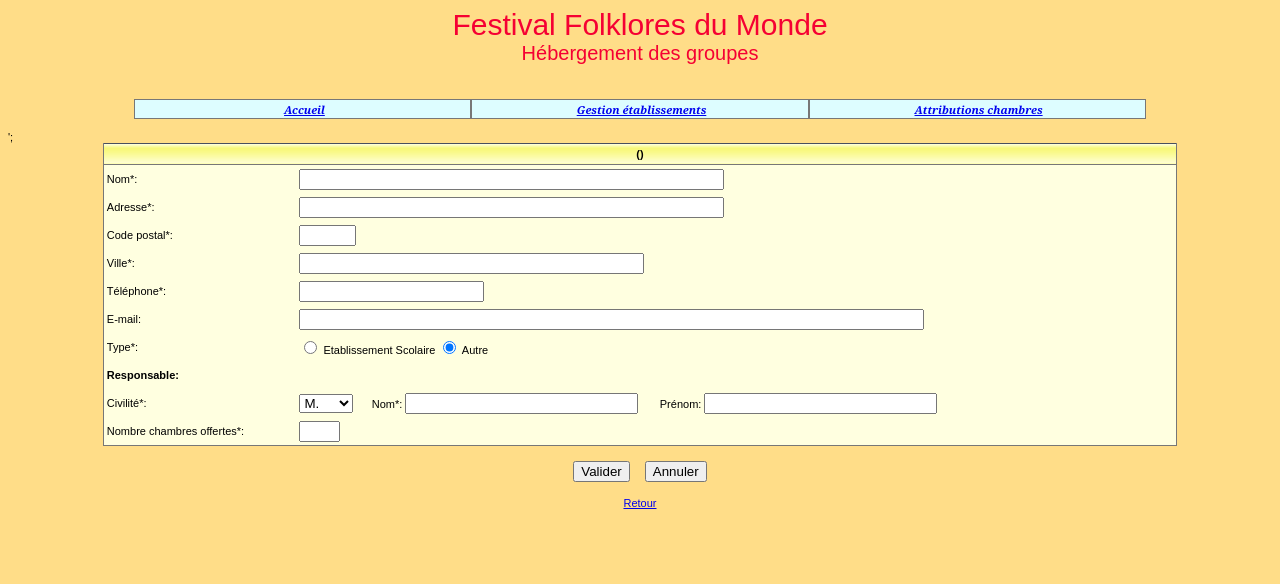
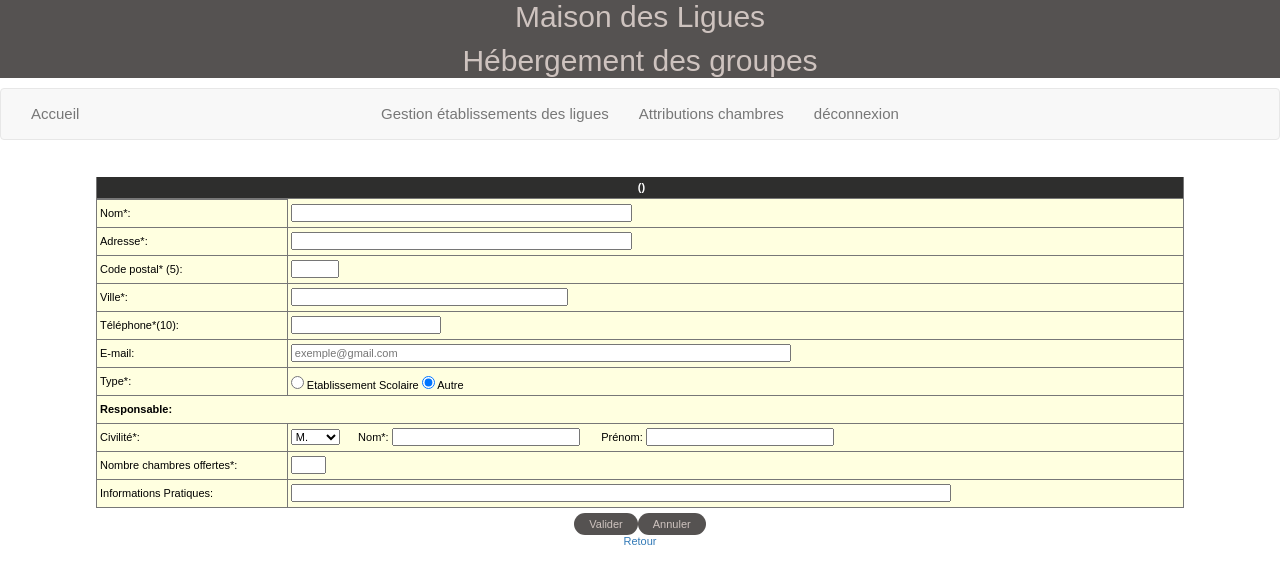
Before and after one commit to mathisprin/M2L-FESTIVAL, a PHP site: page /modificationEtablissement.php?action=1 in a window 1280 px wide. Shown: the top 584 px of the page. Run offline with PHP 8.4, Linux system fonts and the light colour scheme; the visitor is signed in with stand-in values (Sample User, id 1); data that the repository does not hold is empty.

Commit message:
second commit

```diff
--- a/_controlesEtGestionErreurs.inc.php
+++ b/_controlesEtGestionErreurs.inc.php
@@ -6,15 +6,26 @@
 // considère qu'il s'agit d'un code postal
 function estUnCp($codePostal)
 {
-   // Le code postal doit comporter 5 chiffres
-   return strlen($codePostal)== 5 && estEntier($codePostal);
+   if ( preg_match ( "%^[0-9]{5,5}$% " , $codePostal ) )
+   {
+      return true;
+   }
+}
+
+// considère qu'il s'agit d'un code postal
+function estUnTel($tel)
+{
+   if ( preg_match ( "%^[0-9]{10,10}$% " , $tel ) )
+   {
+      return true;
+   }
 }
 
 // Si la valeur transmise ne contient pas d'autres caractères que des chiffres,
 // la fonction retourne vrai
 function estEntier($valeur)
 {
-   return !preg_match("[^0-9]", $valeur);
+   return !preg_match("[0-9]", $valeur);
 }
 
 // Si la valeur transmise ne contient pas d'autres caractères que des chiffres
@@ -45,8 +56,11 @@ function verifierDonneesEtabM($connexion, $id, $nom, $adresseRue, $codePostal,
    if ($nombreChambresOffertes!="" && (!estEntier($nombreChambresOffertes) ||
        !estModifOffreCorrecte($connexion, $id, $nombreChambresOffertes)))
    {
-      ajouterErreur
-      ("La valeur de l'offre est non entière ou inférieure aux attributions effectuées");
+      ajouterErreur("La valeur de l'offre est non entière ou inférieure aux attributions effectuées");
+   }
+   if ($tel!=estUnTel($tel))
+   {
+      ajouterErreur("le numéro de téléphone doit contenir uniquement des chiffres");
    }
 }
 
--- a/_debut.inc.php
+++ b/_debut.inc.php
@@ -1,34 +1,68 @@
+<?php
 
-<!DOCTYPE HTML PUBLIC "-//W3C//DTD HTML 4.01 Transitional//EN"
-"http://www.w3.org/TR/html4/loose.dtd">
+?>
+<!DOCTYPE html>
 <!-- TITRE ET MENUS -->
 <html lang="fr">
 <head>
 <title>Festival</title>
 <meta http-equiv="Content-Language" content="fr">
-<meta http-equiv="Content-Type" content="text/html; charset=utf-8">
+<meta charset="utf-8">
 <link href="css/cssGeneral.css" rel="stylesheet" type="text/css">
+<!-- Latest compiled and minified CSS -->
+<link rel="stylesheet" href="https://maxcdn.bootstrapcdn.com/bootstrap/3.4.0/css/bootstrap.min.css">
+
+<!-- jQuery library -->
+<script src="https://ajax.googleapis.com/ajax/libs/jquery/3.4.1/jquery.min.js"></script>
+
+<!-- Latest compiled JavaScript -->
+<script src="https://maxcdn.bootstrapcdn.com/bootstrap/3.4.0/js/bootstrap.min.js"></script>
 </head>
 <body class="basePage">
 
 <!--  Tableau contenant le titre -->
-<table width="100%" cellpadding="0" cellspacing="0">
+   <div class=head>
+      <p class="titre">Maison des Ligues <br>
+      </p>
+      <p class="sous_titre"> H&eacute;bergement des groupes</p>
+   </div>
+<!--<table width="100%" cellpadding="0" cellspacing="0">
    <tr>
-      <td class="titre">Festival Folklores du Monde <br>
+      <td class="titre">Maison des Ligues <br>
       <span id="texteNiveau2" class="texteNiveau2">
       H&eacute;bergement des groupes</span><br>&nbsp;
       </td>
    </tr>
-</table>
+</table>-->
 
 <!--  Tableau contenant les menus -->
+<!--
 <table width="80%" cellpadding="0" cellspacing="0" class="tabMenu" align="center">
    <tr>
       <td class="menu"><a href="index.php">Accueil</a></td>
       <td class="menu"><a href="listeEtablissements.php">
-      Gestion établissements</a></td>
+      Gestion établissements des ligues</a></td>
       <td class="menu"><a href="consultationAttributions.php">
       Attributions chambres</a></td>
    </tr>
 </table>
-<br>';
+-->
+<nav class="navbar navbar-default" role="navigation">
+    <div class="navbar-collapse collapse">
+        <ul class="nav navbar-nav navbar-left">
+            <li><a href="index.php">Accueil</a></li>
+        </ul>
+        <ul class="nav navbar-nav navbar-center">
+            <li><a href="listeEtablissements.php">Gestion établissements des ligues</a></li>
+            <li><a href="consultationAttributions.php">Attributions chambres</a></li>
+            <?php
+
+
+                echo"<li><a href='deconnexion.php'>déconnexion</a></li>";
+
+            ?>
+
+        </ul>
+    </div>
+</nav>
+<br>
--- a/_gestionBase.inc.php
+++ b/_gestionBase.inc.php
@@ -23,7 +23,9 @@ function connect()
 
 function obtenirReqEtablissements()
 {
-   $req="select id, nom from Etablissement order by id";
+
+   $req="select id, nom from Etablissement  order by id";
+
    return $req;
 }
 
@@ -57,7 +59,7 @@ function supprimerEtablissement($connexion, $id)
 function modifierEtablissement($connexion, $id, $nom, $adresseRue, $codePostal,
                                $ville, $tel, $adresseElectronique, $type,
                                $civiliteResponsable, $nomResponsable,
-                               $prenomResponsable, $nombreChambresOffertes)
+                               $prenomResponsable, $nombreChambresOffertes,$infosP)
 {
    $nom=str_replace("'", "''", $nom);
    $adresseRue=str_replace("'","''", $adresseRue);
@@ -71,7 +73,7 @@ function modifierEtablissement($connexion, $id, $nom, $adresseRue, $codePostal,
          adresseElectronique='$adresseElectronique',type='$type',
          civiliteResponsable='$civiliteResponsable',nomResponsable=
          '$nomResponsable',prenomResponsable='$prenomResponsable',
-         nombreChambresOffertes='$nombreChambresOffertes' where id='$id'";
+         nombreChambresOffertes='$nombreChambresOffertes',infosP='$infosP' where id='$id'";
 
       $connexion->query($req);
 }
@@ -192,7 +194,7 @@ function modifierAttribChamb($connexion, $idEtab, $idGroupe, $nbChambres)
    $req="select count(*) as nombreAttribGroupe from Attribution where idEtab=
         '$idEtab' and idGroupe='$idGroupe'";
    $rsAttrib=$connexion->query($req);
-   $lgAttrib=fetch(PDO::FETCH_ASSOC);
+   $lgAttrib=$rsAttrib->fetch(PDO::FETCH_ASSOC);
    if ($nbChambres==0)
       $req="delete from Attribution where idEtab='$idEtab' and idGroupe='$idGroupe'";
    else
@@ -203,7 +205,7 @@ function modifierAttribChamb($connexion, $idEtab, $idGroupe, $nbChambres)
       else
          $req="insert into Attribution values('$idEtab','$idGroupe', $nbChambres)";
    }
-   mysql_query($req, $connexion);
+   $connexion->query($req);
 }
 
 // Retourne la requête permettant d'obtenir les id et noms des groupes affectés
--- a/css/cssGeneral.css
+++ b/css/cssGeneral.css
@@ -6,34 +6,33 @@ Idem pour background-color) */
 /* Style de base pour la page (couleur fond : ocre, couleur texte : noir) */
 .basePage
 {
-   background-color:#FFDD88;
+   background-color:#ffffff;
    color:black;
-   font:11px Arial, Helvetica, sans-serif;
+   font:15px Arial, Helvetica, sans-serif;
 }
 
 /* Style pour le titre (couleur du texte : rouge) */
-.titre
+.head
 {
-   background-color:#FFDD88;
-   color:#F50033;
+   background-color:#555251;
+   color:#CEC3BF;
    font:30px Arial, Helvetica, sans-serif;
    text-align:center;
 }
 
 /* Style pour le texte de 2ème niveau du titre */
-.texteNiveau2
-{
-   font:20px Arial, Helvetica, sans-serif;
-}
+
 
 /* Style pour le texte de la page d'accueil (couleur : bleu foncé avec mise en
 gras et en italique) */
-.texteAccueil
+div.description
 {
-   background-color:#FFDD88;
-   color:#000099;
-   font:14px Georgia, "Times New Roman", Times, serif;
-   font-weight:bold;
+   background-color:#ffffff;
+   color:#000000;
+   font:15px Arial, Helvetica, sans-serif;
+   text-align: center;
+
+
 }
 
 /* Style pour le texte dans les différentes balises citées */
@@ -74,22 +73,30 @@ table.tabMenu td
 
 /* Style des tableaux avec quadrillage : épaisseur du quadrillage 1px,
 espacement de 3x entre la bordure gauche de chaque cellule et le texte */
-table.tabQuadrille td
+table.tabNonQuadrille td
 {
    border-bottom:1px solid #777777;
    border-right:1px solid #777777;
    border-left:1px solid #777777;
    border-top:1px #777777;
    padding-left:3px;
+
 }
 
 /* Style pour la 1ère ligne d'en-tête des tableaux quadrillés : fond avec
 nuances de jaune et texte centré */
 tr.enTeteTabQuad
 {
-   background-image:url('../images/xpBarre.jpg');
+
    height:21px;
    text-align:center;
+   background-color: #2e2e2d;
+   color: white;
+
+}
+div.table-responsive
+{
+
 }
 
 /* Style pour les lignes (autres que la 1ère ligne d'en-tête) des tableaux
@@ -107,7 +114,7 @@ tr.ligneTabQuad
 1px */
 table.tabNonQuadrille
 {
-   background-color:#FFFFE0;
+   background-color:#FFFFF0;
    border-bottom:1px solid #777777;
    border-right:1px solid #777777;
    border-left:1px solid #777777;
@@ -120,11 +127,13 @@ nuances de jaune, texte centré et en gras et trait bas pour séparer l'en-tête
 corps du tableau */
 tr.enTeteTabNonQuad td
 {
-   background-image:url('../images/xpBarre.jpg');
    height:21px;
    text-align:center;
    font-weight:bold;
    border-bottom:1px solid #777777;
+   border-top: :1px solid #777777;
+   background-color: #2e2e2d;
+   color: white;
 }
 
 /* Style pour les lignes (autres que la 1ère ligne d'en-tête) des tableaux non
@@ -161,6 +170,53 @@ td.reserveSiLien
 /* Fond parme */
 td.reserve
 {
-   background-color:#FFBEFF;
+   background-color:#D9CFCC;
    color:black;
 }
+.navbar-default .navbar-collapse{
+
+}
+.navbar-nav.navbar-center {
+    position: absolute;
+    left: 50%;
+    transform: translatex(-50%);
+}
+.Tableau span {
+   display:inline;
+   float:left;
+   border:1px solid #FF6600;
+   margin:0px;
+   padding:3px;
+  }
+.Tableau p {
+   clear:left;
+   margin:0px;
+   padding:0px;
+   height:100% !important; height:1em;
+  }
+.Tableau p.legende {font-weight:bold}
+.Tableau span.col1 {width:70px}
+.Tableau span.col2 {width:120px}
+.Tableau span.col3 {width:90px}
+
+#submit{
+   padding:5px 15px;
+   margin-top: 5px;
+    background:#555251;
+    color: #CEC3BF;
+    border:0 none;
+    cursor:pointer;
+    -webkit-border-radius: 5px;
+    border-radius: 20px;
+}
+
+#submit:hover{
+   padding:5px 15px;
+   margin-top: 5px;
+    background:#ffffff;
+    color: #000000;
+    border:0 none;
+    cursor:pointer;
+    -webkit-border-radius: 5px;
+    border-radius: 20px;
+}
--- a/donnerNbChambres.php
+++ b/donnerNbChambres.php
@@ -13,7 +13,7 @@ if (!$connexion)
    afficherErreurs();
    exit();
 }
-if (!selectBase($connexion))
+if (!($connexion))
 {
    ajouterErreur("La base de données festival est inexistante ou non accessible");
    afficherErreurs();
@@ -44,8 +44,8 @@ echo "
    }
    echo "
    </select></h5>
-   <input type='submit' value='Valider' name='valider'>&nbsp&nbsp&nbsp&nbsp
-   <input type='reset' value='Annuler' name='Annuler'><br><br>
+   <input type='submit' value='Valider' name='valider' id='submit'>&nbsp&nbsp&nbsp&nbsp
+   <input type='reset' value='Annuler' name='Annuler' id='submit'><br><br>
    <a href='modificationAttributions.php?action=demanderModifAttrib'>Retour</a>
    </center>
 </form>";
--- a/modificationEtablissement.php
+++ b/modificationEtablissement.php
@@ -14,7 +14,14 @@ if (!$connexion)
    exit();
 }
 
+session_start();
+if (empty($_SESSION['id']))
+{
+    header("location:index.php");
 
+}
+else
+{
 // MODIFIER UN ÉTABLISSEMENT
 
 // Déclaration du tableau des civilités
@@ -41,6 +48,9 @@ if ($action=='demanderModifEtab')
    $nomResponsable=$lgEtab['nomResponsable'];
    $prenomResponsable=$lgEtab['prenomResponsable'];
    $nombreChambresOffertes=$lgEtab['nombreChambresOffertes'];
+   $infosP=$lgEtab['infosP'];
+
+
 }
 else
 {
@@ -55,14 +65,16 @@ else
    $nomResponsable=$_REQUEST['nomResponsable'];
    $prenomResponsable=$_REQUEST['prenomResponsable'];
    $nombreChambresOffertes=$_REQUEST['nombreChambresOffertes'];
+   $infosP=$_REQUEST['infosP'];
+
 
    verifierDonneesEtabM($connexion, $id, $nom, $adresseRue, $codePostal, $ville,
-                        $tel, $nomResponsable, $nombreChambresOffertes);
+                        $tel, $nomResponsable, $nombreChambresOffertes,$infosP);
    if (nbErreurs()==0)
    {
       modifierEtablissement($connexion, $id, $nom, $adresseRue, $codePostal, $ville,
                             $tel, $adresseElectronique, $type, $civiliteResponsable,
-                            $nomResponsable, $prenomResponsable, $nombreChambresOffertes);
+                            $nomResponsable, $prenomResponsable, $nombreChambresOffertes,$infosP);
    }
 }
 
@@ -91,7 +103,7 @@ echo "
          size="50" maxlength="45"></td>
       </tr>
       <tr class="ligneTabNonQuad">
-         <td> Code postal*: </td>
+         <td> Code postal* (5): </td>
          <td><input type="text" value="'.$codePostal.'" name="codePostal"
          size="4" maxlength="5"></td>
       </tr>
@@ -101,14 +113,14 @@ echo "
          maxlength="35"></td>
       </tr>
       <tr class="ligneTabNonQuad">
-         <td> Téléphone*: </td>
+         <td> Téléphone*(10): </td>
          <td><input type="text" value="'.$tel.'" name="tel" size ="20"
          maxlength="10"></td>
       </tr>
       <tr class="ligneTabNonQuad">
          <td> E-mail: </td>
          <td><input type="text" value="'.$adresseElectronique.'" name=
-         "adresseElectronique" size ="75" maxlength="70"></td>
+         "adresseElectronique"placeholder="exemple@gmail.com" size ="75" maxlength="70"></td>
       </tr>
       <tr class="ligneTabNonQuad">
          <td> Type*: </td>
@@ -117,7 +129,7 @@ echo "
             {
                echo "
                <input type='radio' name='type' value='1' checked>
-               Etablissement Scolaire
+               Hotels
                <input type='radio' name='type' value='0'>  Autre";
              }
              else
@@ -159,14 +171,19 @@ echo "
             <td><input type="text" value="'.$nombreChambresOffertes.'" name=
             "nombreChambresOffertes" size ="2" maxlength="3"></td>
          </tr>
+         <tr class="ligneTabNonQuad">
+            <td> Informations Pratiques: </td>
+            <td><input type="text" value="'.$infosP.'" name="infosP" size="100"
+         maxlength="250"></td>
+      </tr>
    </table>';
 
    echo "
    <table align='center' cellspacing='15' cellpadding='0'>
       <tr>
-         <td align='right'><input type='submit' value='Valider' name='valider'>
+         <td align='right'><input type='submit' value='Valider' name='valider' id='submit'>
          </td>
-         <td align='left'><input type='reset' value='Annuler' name='annuler'>
+         <td align='left'><input type='reset' value='Annuler' name='annuler' id='submit'>
          </td>
       </tr>
       <tr>
@@ -191,5 +208,5 @@ if ($action=='validerModifEtab')
       <h5><center>La modification de l'établissement a été effectuée</center></h5>";
    }
 }
-
+}
 ?>
```
Also changed, not shown: consultationAttributions.php (+10 -1 lines), detailEtablissement.php (+14 -1 lines), index.php (+21 -33 lines), listeEtablissements.php (+28 -11 lines), modificationAttributions.php (+8 -1 lines).
